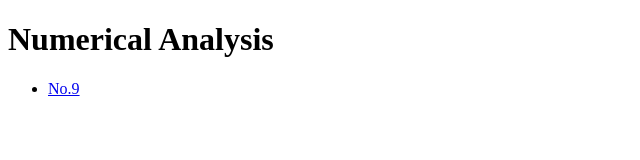
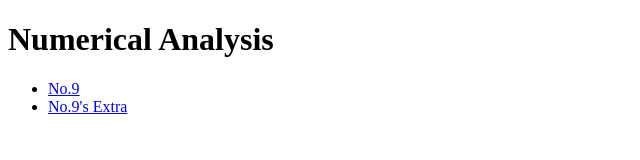
Before and after one commit to i09158knct/numerical-analysis, a plain HTML site: page index.html in a window 1280 px wide. Shown: the whole page, without its empty margins (0-640 px from the left). Drawn offline with Linux system fonts and the light colour scheme.

Commit message:
add link to no9's extra

```diff
--- a/index.html
+++ b/index.html
@@ -12,6 +12,7 @@
 </div>
 <ul>
 <li><a href="no9/graph/index.html">No.9</a></li>
+<li><a href="no9/extra/index.html">No.9's Extra</a></li>
 </ul>
 </body>
 </html>
```
